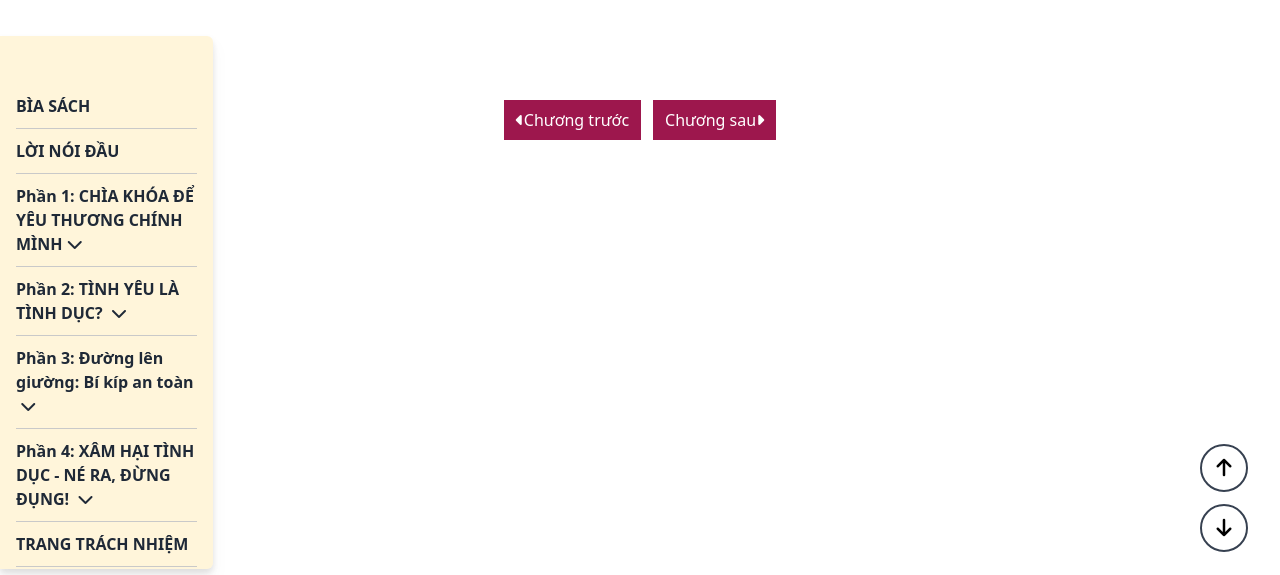
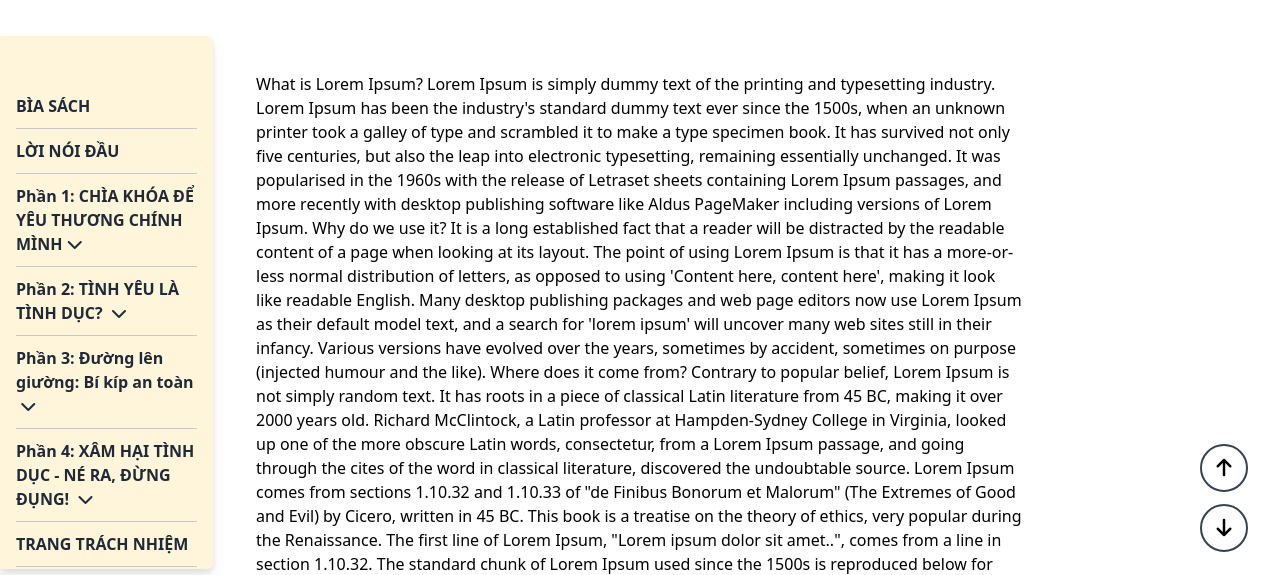
Before and after one commit to blackbeans-1301/freelances, a plain HTML site: page read/lon-dung-dung-ngai-ngung/trang-bia-1.html in a window 1280 px wide. Shown: the part 204-779 px from the top of the page. Drawn offline with nearby package versions, Linux system fonts and the light colour scheme; files that its build step writes are made by us from their sources.

Commit message:
feat: add demo

```diff
--- a/read/lon-dung-dung-ngai-ngung/trang-bia-1.html
+++ b/read/lon-dung-dung-ngai-ngung/trang-bia-1.html
@@ -324,7 +324,47 @@
         </div>
 
         <div id="book-reading-content" class="text-base">
-          <div></div>
+          <div class="w-full flex justify-center">
+            <div class="w-3/5">
+              What is Lorem Ipsum? Lorem Ipsum is simply dummy text of the
+              printing and typesetting industry. Lorem Ipsum has been the
+              industry's standard dummy text ever since the 1500s, when an
+              unknown printer took a galley of type and scrambled it to make a
+              type specimen book. It has survived not only five centuries, but
+              also the leap into electronic typesetting, remaining essentially
+              unchanged. It was popularised in the 1960s with the release of
+              Letraset sheets containing Lorem Ipsum passages, and more recently
+              with desktop publishing software like Aldus PageMaker including
+              versions of Lorem Ipsum. Why do we use it? It is a long
+              established fact that a reader will be distracted by the readable
+              content of a page when looking at its layout. The point of using
+              Lorem Ipsum is that it has a more-or-less normal distribution of
+              letters, as opposed to using 'Content here, content here', making
+              it look like readable English. Many desktop publishing packages
+              and web page editors now use Lorem Ipsum as their default model
+              text, and a search for 'lorem ipsum' will uncover many web sites
+              still in their infancy. Various versions have evolved over the
+              years, sometimes by accident, sometimes on purpose (injected
+              humour and the like). Where does it come from? Contrary to popular
+              belief, Lorem Ipsum is not simply random text. It has roots in a
+              piece of classical Latin literature from 45 BC, making it over
+              2000 years old. Richard McClintock, a Latin professor at
+              Hampden-Sydney College in Virginia, looked up one of the more
+              obscure Latin words, consectetur, from a Lorem Ipsum passage, and
+              going through the cites of the word in classical literature,
+              discovered the undoubtable source. Lorem Ipsum comes from sections
+              1.10.32 and 1.10.33 of "de Finibus Bonorum et Malorum" (The
+              Extremes of Good and Evil) by Cicero, written in 45 BC. This book
+              is a treatise on the theory of ethics, very popular during the
+              Renaissance. The first line of Lorem Ipsum, "Lorem ipsum dolor sit
+              amet..", comes from a line in section 1.10.32. The standard chunk
+              of Lorem Ipsum used since the 1500s is reproduced below for those
+              interested. Sections 1.10.32 and 1.10.33 from "de Finibus Bonorum
+              et Malorum" by Cicero are also reproduced in their exact original
+              form, accompanied by English versions from the 1914 translation by
+              H. Rackham.
+            </div>
+          </div>
 
           <!-- For navigate purpose -->
           <div
```
